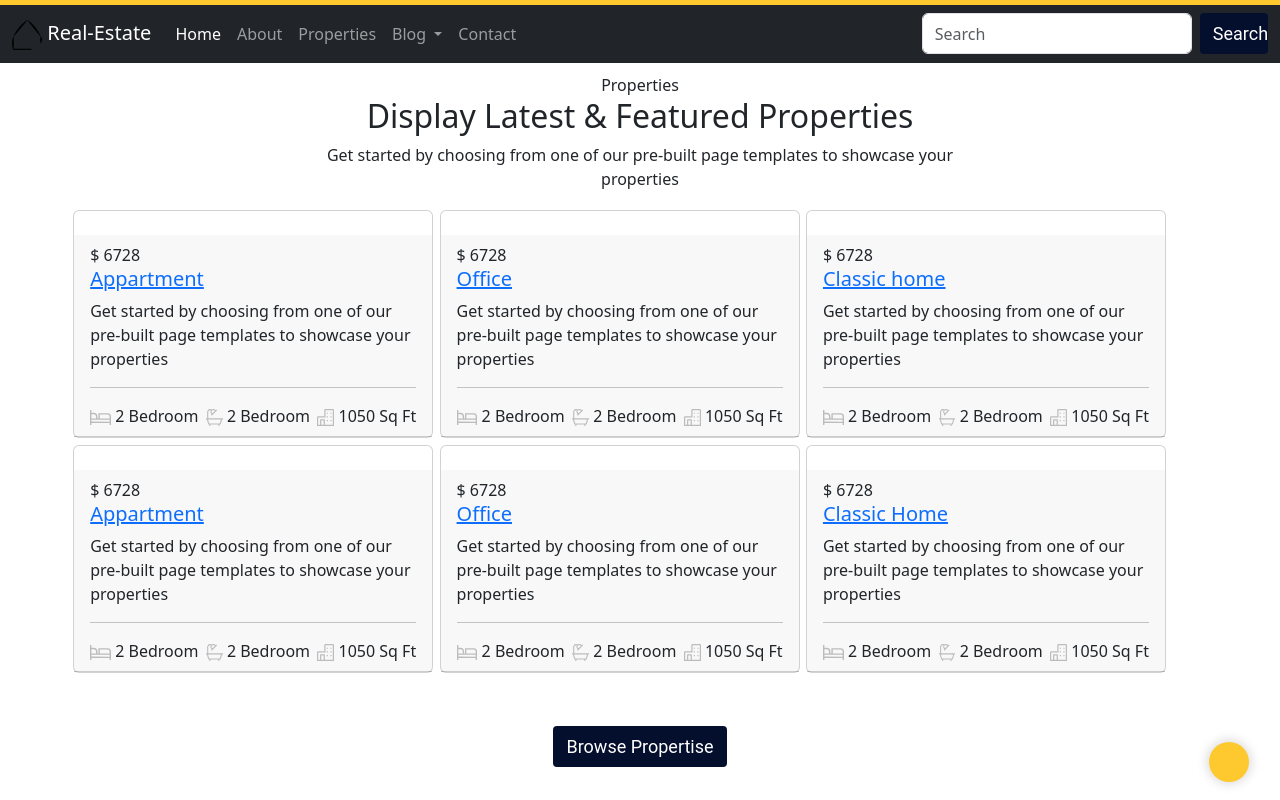
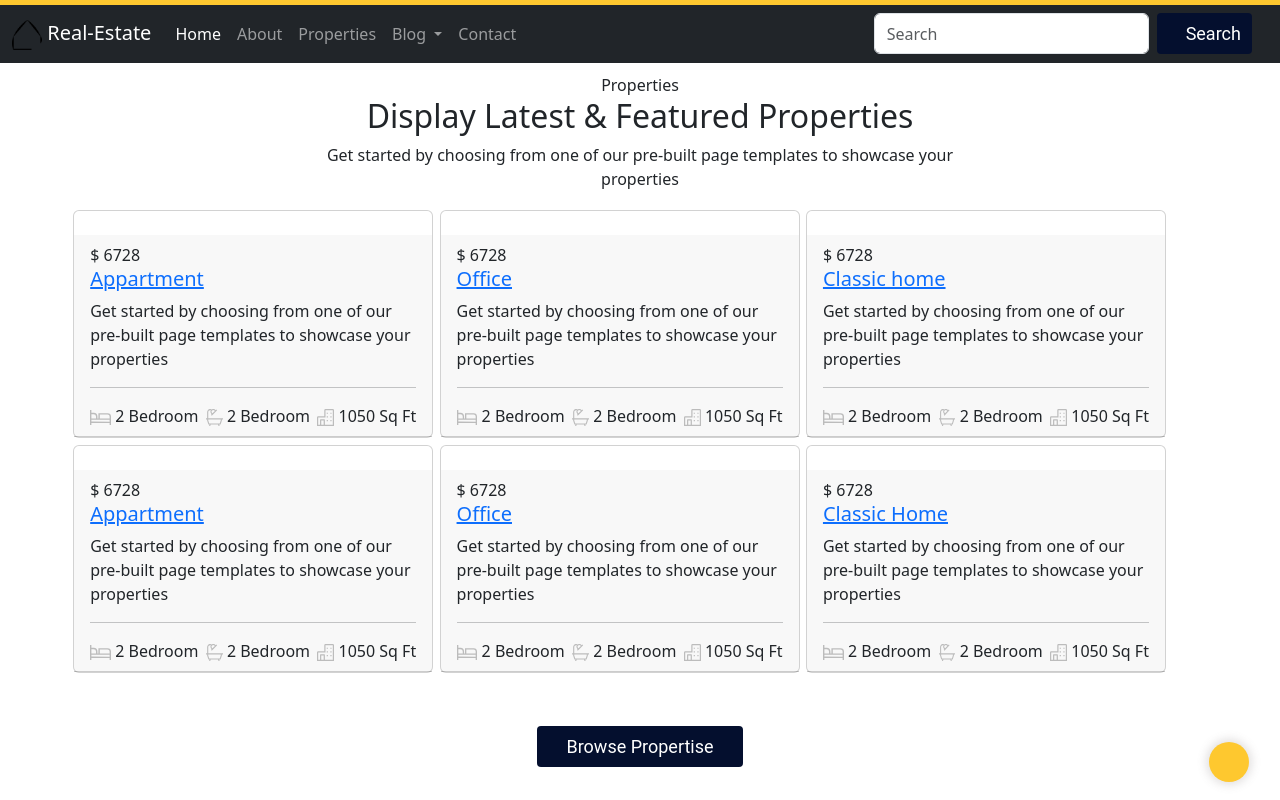
Before and after one commit to GaneshPanwar/real-e-state, a plain HTML site: page index.html in a window 1280 px wide. Shown: the top 800 px of the page. Drawn offline with nearby package versions, Linux system fonts and the light colour scheme.

Commit message:
search button edit

```diff
--- a/assets/css/style.css
+++ b/assets/css/style.css
@@ -3,6 +3,14 @@
   height: 5px;
   width: 100%"
 
+}
+
+button {
+  display: flex;
+  margin-right: 1rem;
+  justify-content: center;
+  align-items: center;
+  align-content: center;
 }
 
 div {
@@ -178,7 +186,7 @@ body {
   -moz-user-select: none;
   user-select: none;
   border: 1px solid transparent;
-  padding: 0.375rem 0.75rem;
+  padding: 0.375rem 1.75rem;
   font-size: 1rem;
   border-radius: 0.25rem;
   transition: color .15s ease-in-out, background-color .15s ease-in-out, border-color .15s ease-in-out, box-shadow .15s ease-in-out;
```
